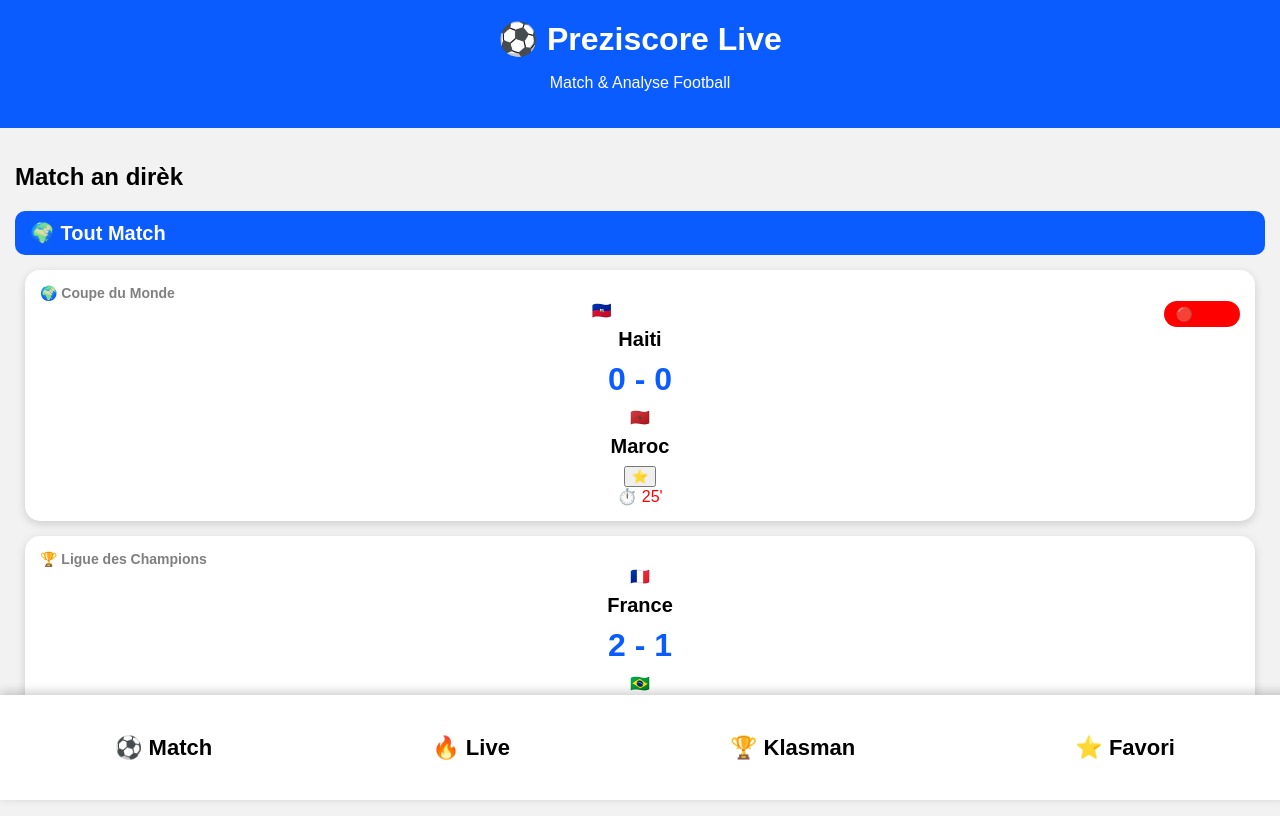
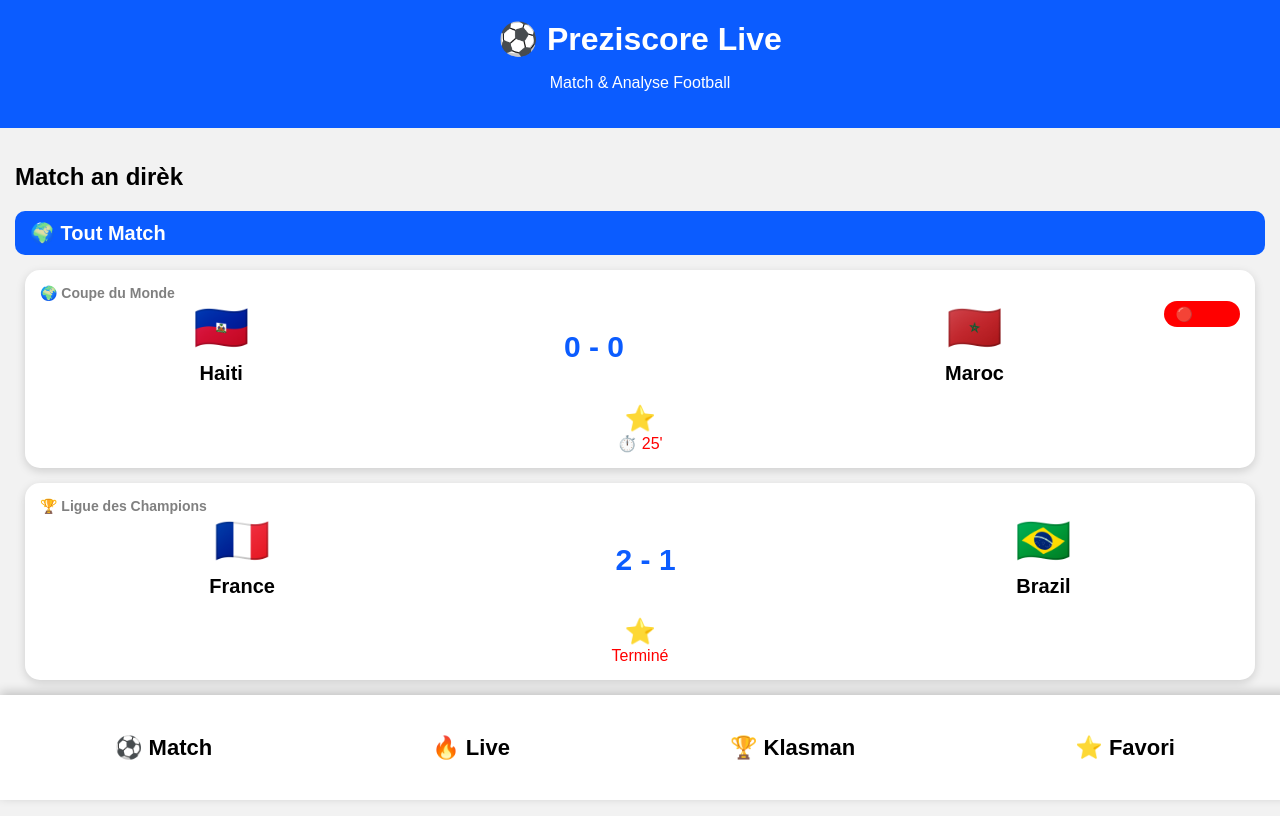
Before and after one commit to valbrumlorkinson09-cyber/Preziscore-, a plain HTML site: page index.html in a window 1280 px wide. Drawn offline with Linux system fonts and the light colour scheme.

Commit message:
Update style.css

```diff
--- a/style.css
+++ b/style.css
@@ -180,3 +180,25 @@ header h1 {
     border-radius: 20px;
     float: right;
 }
+.teams {
+    display: flex;
+    justify-content: space-around;
+    align-items: center;
+}
+
+.logo {
+    font-size: 45px;
+}
+
+.teams p {
+    font-size: 30px;
+    font-weight: bold;
+}
+
+.fav {
+    margin-top: 10px;
+    border: none;
+    background: none;
+    font-size: 25px;
+    cursor: pointer;
+}
```
